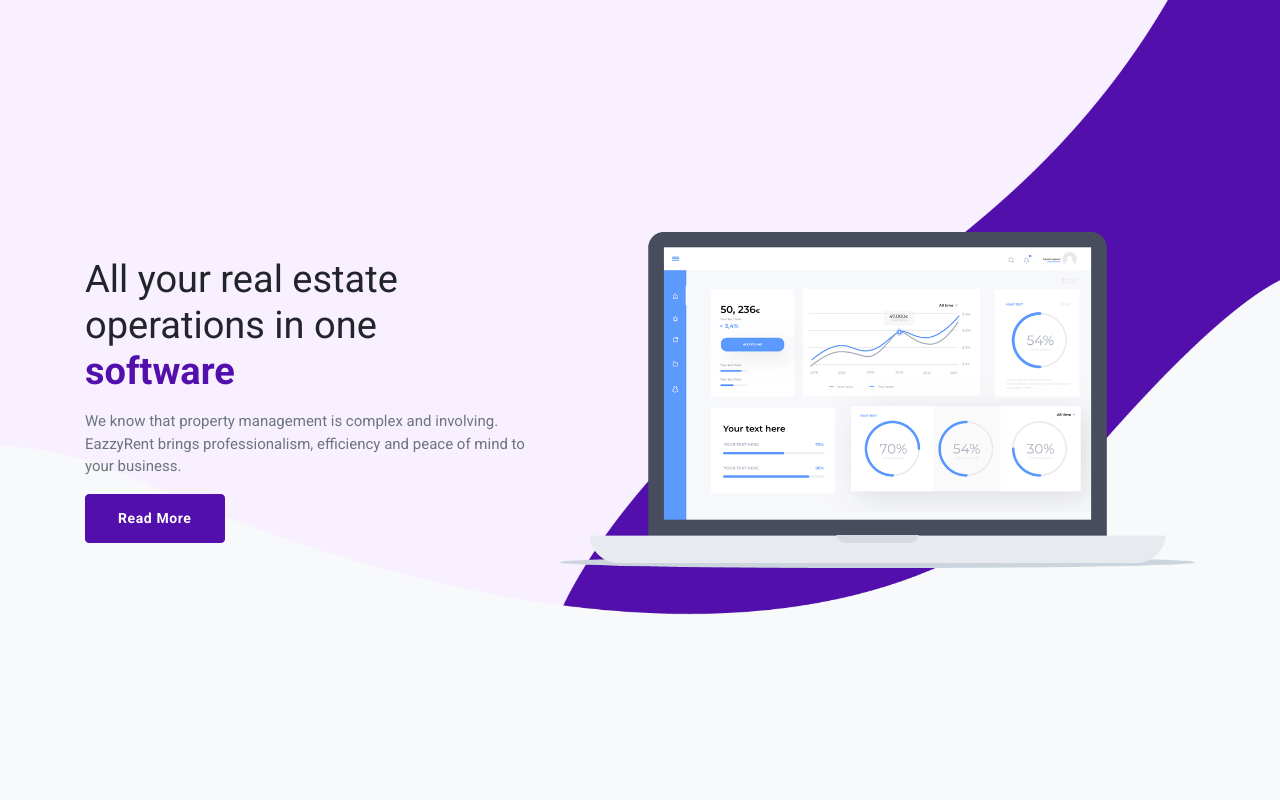
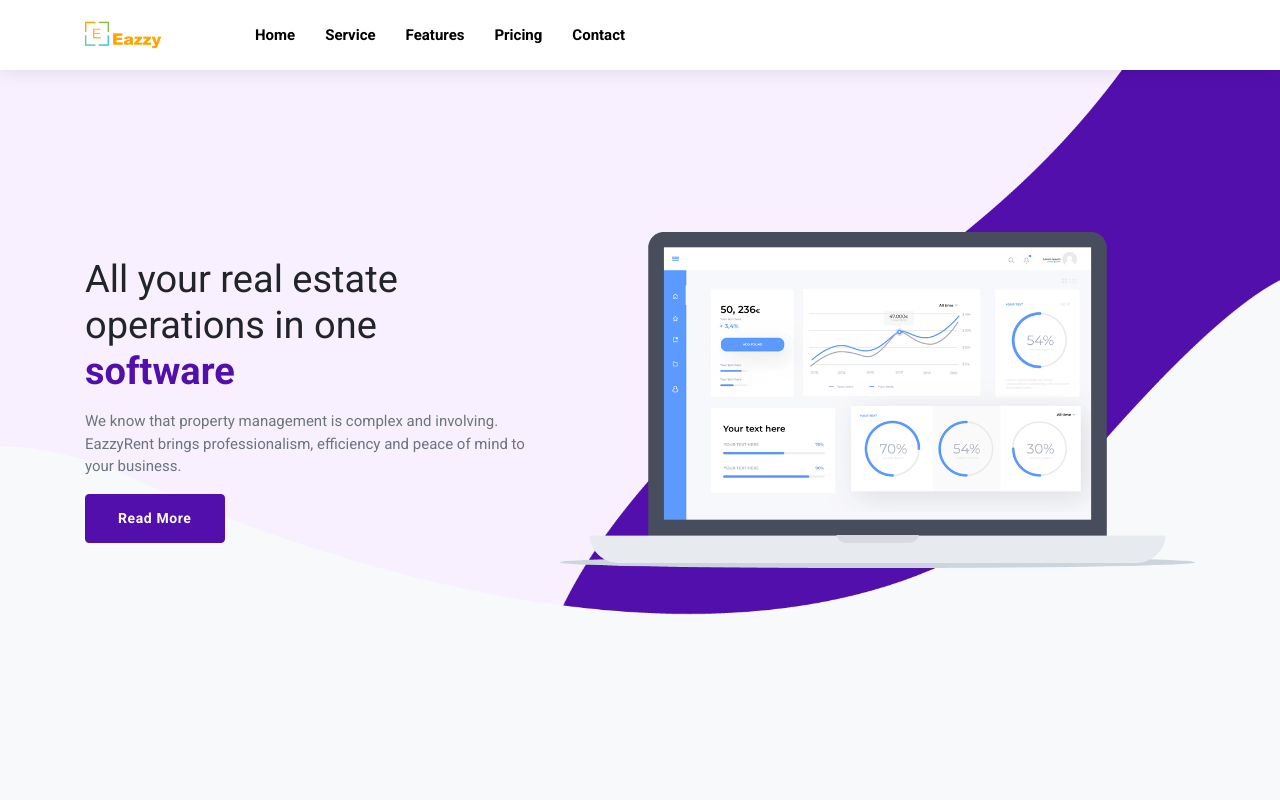
Before and after one commit to saddamcrr7/eazzyrent.com, a website: page index.html in a window 1280 px wide. Shown: the top 800 px of the page. Drawn offline with nearby package versions, Linux system fonts and the light colour scheme.

Commit message:
update navbar

```diff
--- a/index.html
+++ b/index.html
@@ -7,6 +7,30 @@
     <link rel="stylesheet" href="./styles/css/main.css">
 </head>
 <body>
+    <nav class="c-navbar is-scrolled">
+        <div class="c-navbar__container">
+            <div class="c-navbar__row">
+                <a href="#" class="c-navbar__brand"><img src="./images/eazzyrentlogo.png" alt=""></a>
+                <ul class="c-navbar__nav">
+                    <li class="c-navbar__nav-item">
+                        <a href="#" class="c-navbar__nav-link">Home</a>
+                    </li>
+                    <li class="c-navbar__nav-item">
+                        <a href="#" class="c-navbar__nav-link">Service</a>
+                    </li>
+                    <li class="c-navbar__nav-item">
+                        <a href="#" class="c-navbar__nav-link">Features</a>
+                    </li>
+                    <li class="c-navbar__nav-item">
+                        <a href="#" class="c-navbar__nav-link">Pricing</a>
+                    </li>
+                    <li class="c-navbar__nav-item">
+                        <a href="#" class="c-navbar__nav-link">Contact</a>
+                    </li>
+                </ul>
+            </div>
+        </div>
+    </nav>
 
     <div class="o-home">
         <div class="o-home__bg">
--- a/scripts/main.js
+++ b/scripts/main.js
@@ -55,10 +55,20 @@ if (faqItems.length) {
           }
         }
     })
-
-
-
-
     })
   })
 }
+
+
+var navbar = document.querySelector('.c-navbar')
+var onScroll = () => {
+  var scroll = document.documentElement.scrollTop
+
+  if (scroll > 0) {
+    navbar.classList.add("is-scrolled");
+  } else {
+    navbar.classList.remove("is-scrolled")
+  }
+}
+
+window.addEventListener('scroll', onScroll)
--- /dev/null
+++ b/styles/scss/06-components/_components.navbar.scss
@@ -0,0 +1,53 @@
+.c-navbar {
+    position: fixed;
+    top: 0;
+    right: 0;
+    left: 0;
+    z-index: 99;
+    transition: 0.3s;
+
+    &.is-scrolled {
+        background: $white;
+        box-shadow: rgba(0, 0, 0, 0.1) 0px 0px 18px 1px;
+    }
+
+    &__container {
+        @include make-container();
+        @include make-container-max-widths();
+    }
+
+    &__row {
+        display: flex;
+        align-items: center;
+    }
+
+    &__brand {
+        margin-right: 40px;
+    }
+
+    &__nav {
+        padding-left: 0;
+        display: flex;
+        align-items: center;
+        flex-wrap: wrap;
+        list-style: none;
+        margin-bottom: 0;
+    }
+
+    &__nav-item {
+
+    }
+
+    &__nav-link {
+        font-size: 15px;
+        font-weight: $font-weight-bold;
+        color: $black;
+        margin: 0 7px;
+        padding: 8px;
+        transition: 0.3s;
+
+        &:hover {
+            color: $color-violet;
+        }
+    }
+}
--- a/styles/scss/main.scss
+++ b/styles/scss/main.scss
@@ -52,6 +52,7 @@
 @import '05-objects/objects.faq';
 
 // 06. Components
+@import '06-components/components.navbar';
 @import '06-components/components.about-item';
 @import '06-components/components.testimonial';
 @import '06-components/components.package';
```
Also changed, not shown: styles/css/main.css, 2 other files.
